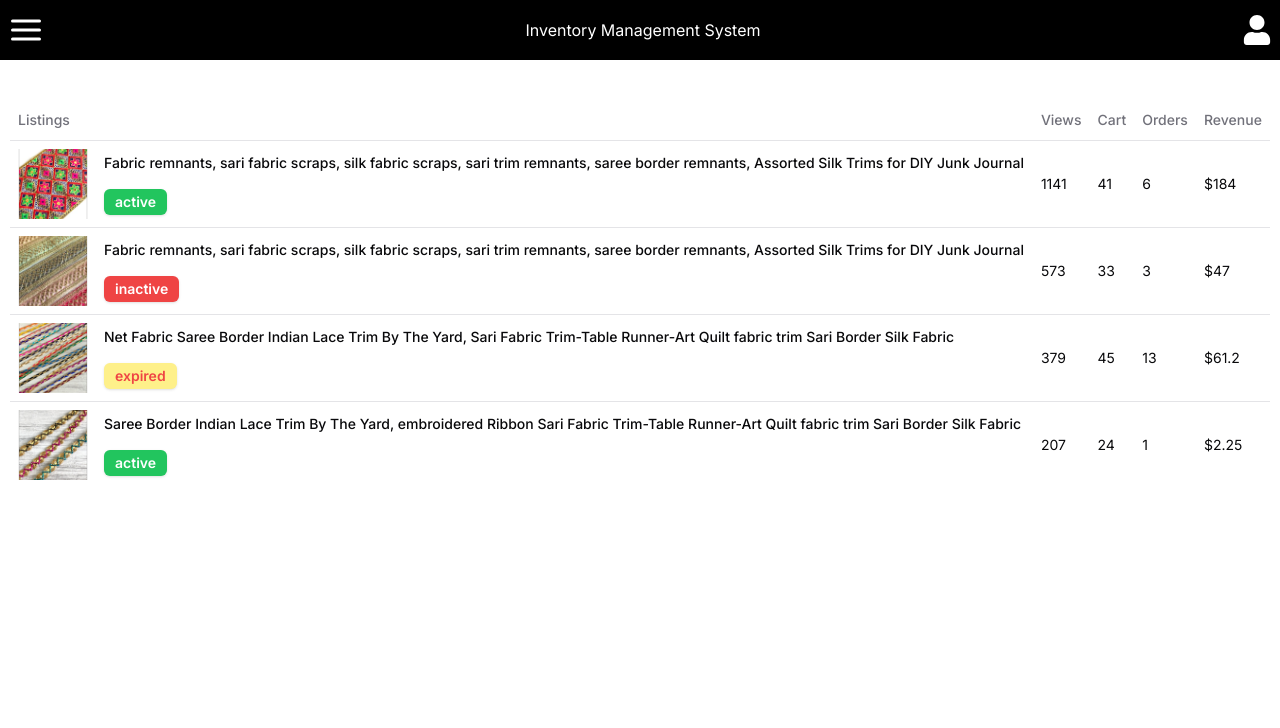
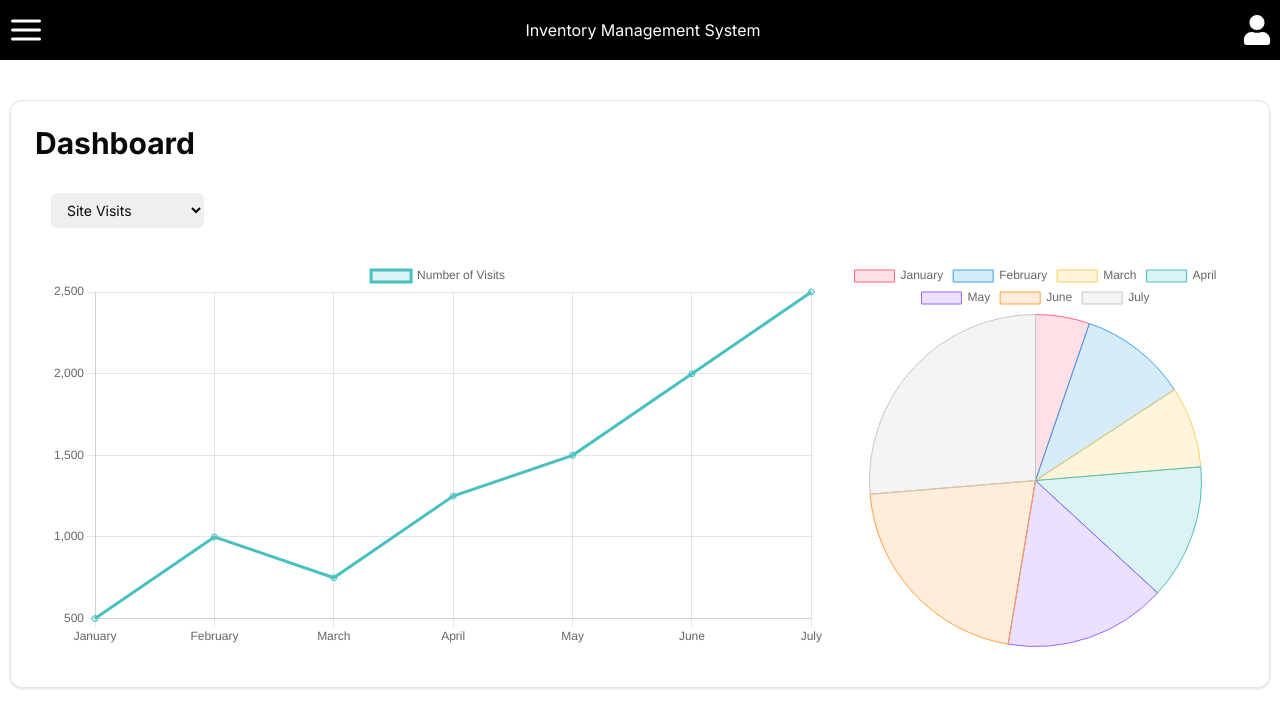
Before and after one commit to sn10-debug/test-inventory, a Next.js app: page /stats in a window 1280 px wide. Shown: the top 728 px of the page. Built offline with nearby package versions, Linux system fonts and the light colour scheme.

Commit message:
charts integrated for stats page

```diff
--- a/package.json
+++ b/package.json
@@ -21,7 +21,7 @@
     "@radix-ui/react-slot": "^1.0.2",
     "@radix-ui/react-tabs": "^1.0.4",
     "@reduxjs/toolkit": "^2.0.1",
-    "chart.js": "^4.4.2",
+    "chart.js": "^4.4.3",
     "class-variance-authority": "^0.7.0",
     "clsx": "^2.0.0",
     "filepond": "^4.30.6",
@@ -35,6 +35,7 @@
     "filepond-plugin-image-transform": "^3.8.7",
     "next": "^14.1.0",
     "react": "^18",
+    "react-chartjs-2": "^5.2.0",
     "react-dom": "^18",
     "react-filepond": "^7.1.2",
     "react-hook-form": "^7.49.2",
--- a/src/app/(inventory)/stats/page.tsx
+++ b/src/app/(inventory)/stats/page.tsx
@@ -1,12 +1,20 @@
-import React from 'react'
-import { StatsTable } from '@/components/stats/stats-table';
-const page = () => {
-  return (
-    <div>
+// pages/index.js
+import Dashboard from '@/components/stats/graph';
+import { Card } from '@/components/ui/card';
 
-      <StatsTable />
-    </div>
-  )
-}
+const data = {
+  labels: ['January', 'February', 'March', 'April', 'May', 'June', 'July'],
+  visits: [500, 1000, 750, 1250, 1500, 2000, 2500],
+  orders: [50, 120, 90, 150, 180, 210, 300],
+  conversionRates: [10, 12, 12, 12, 12, 10.5, 12],
+  revenue: [500, 1200, 900, 1500, 1800, 2100, 3000],
+};
 
-export default page
+const HomePage = () => (
+  <Card className='space-y-4 p-6'>
+    <h1 className='font-bold text-3xl'>Dashboard</h1>
+    <Dashboard data={data} />
+  </Card>
+);
+
+export default HomePage;
--- a/src/components/stats/graph.tsx
+++ b/src/components/stats/graph.tsx
@@ -1,94 +1,114 @@
+// components/Dashboard.js
 'use client';
-import React, { useState, useEffect } from 'react';
-import { Chart } from 'chart.js';
+import { useState } from 'react';
+import { Line, Pie } from 'react-chartjs-2';
+import { Chart as ChartJS, CategoryScale, LinearScale, PointElement, LineElement, Title, Tooltip, Legend, ArcElement } from 'chart.js';
 
-const LineChart = () => {
-  const [data, setData] = useState([]);
-  const [selectedMetric, setSelectedMetric] = useState('visits');
+ChartJS.register(CategoryScale, LinearScale, PointElement, LineElement, Title, Tooltip, Legend, ArcElement);
 
-  // Sample data (replace with your actual data fetching logic)
-  const sampleData = {
-    labels: ['Mon', 'Tue', 'Wed', 'Thu', 'Fri'],
+const Dashboard = ({ data }:{data:any}) => {
+  const [selectedGraph, setSelectedGraph] = useState('visits');
+
+  const chartData: { [key: string]: any } = {
+    visits: {
+      labels: data.labels,
       datasets: [
         {
-        label: 'Visits',
-        data: [100, 120, 150, 180, 200],
-        borderColor: 'rgba(255, 99, 132, 1)',
-        backgroundColor: 'rgba(255, 99, 132, 0.2)',
+          label: 'Number of Visits',
+          data: data.visits,
+          borderColor: 'rgba(75, 192, 192, 1)',
+          backgroundColor: 'rgba(75, 192, 192, 0.2)',
+          fill: true,
         },
+      ],
+    },
+    orders: {
+      labels: data.labels,
+      datasets: [
         {
-        label: 'Orders',
-        data: [5, 8, 12, 15, 18],
+          label: 'Number of Orders',
+          data: data.orders,
+          borderColor: 'rgba(153, 102, 255, 1)',
+          backgroundColor: 'rgba(153, 102, 255, 0.2)',
+          fill: true,
+        },
+      ],
+    },
+    conversionRates: {
+      labels: data.labels,
+      datasets: [
+        {
+          label: 'Conversion Rate (%)',
+          data: data.conversionRates,
+          borderColor: 'rgba(255, 159, 64, 1)',
+          backgroundColor: 'rgba(255, 159, 64, 0.2)',
+          fill: true,
+        },
+      ],
+    },
+    revenue: {
+      labels: data.labels,
+      datasets: [
+        {
+          label: 'Revenue ($)',
+          data: data.revenue,
           borderColor: 'rgba(54, 162, 235, 1)',
           backgroundColor: 'rgba(54, 162, 235, 0.2)',
+          fill: true,
         },
+      ],
+    },
+  };
+
+  const pieData = {
+    labels: data.labels,
+    datasets: [
       {
-        label: 'Conversion Rate',
-        data: [2.5, 3.33, 4, 4.76, 5],
-        borderColor: 'rgba(255, 206, 86, 1)',
-        backgroundColor: 'rgba(255, 206, 86, 0.2)',
-      },
-      {
-        label: 'Revenue',
-        data: [1000, 1500, 2000, 2500, 3000],
-        borderColor: 'rgba(75, 192, 192, 1)',
-        backgroundColor: 'rgba(75, 192, 192, 0.2)',
+        label: selectedGraph,
+        data: data[selectedGraph],
+        backgroundColor: [
+          'rgba(255, 99, 132, 0.2)',
+          'rgba(54, 162, 235, 0.2)',
+          'rgba(255, 206, 86, 0.2)',
+          'rgba(75, 192, 192, 0.2)',
+          'rgba(153, 102, 255, 0.2)',
+          'rgba(255, 159, 64, 0.2)',
+          'rgba(199, 199, 199, 0.2)',
+        ],
+        borderColor: [
+          'rgba(255, 99, 132, 1)',
+          'rgba(54, 162, 235, 1)',
+          'rgba(255, 206, 86, 1)',
+          'rgba(75, 192, 192, 1)',
+          'rgba(153, 102, 255, 1)',
+          'rgba(255, 159, 64, 1)',
+          'rgba(199, 199, 199, 1)',
+        ],
+        borderWidth: 1,
       },
     ],
   };
 
-  useEffect(() => {
-    const chartData = {
-      labels: sampleData.labels,
-      datasets: sampleData.datasets.filter(
-        (dataset) => dataset.label === selectedMetric
-      ),
-    };
-    setData(chartData);
-  }, [selectedMetric]);
-
-  const handleMetricChange = (event) => {
-    setSelectedMetric(event.target.value);
-  };
-
-  const chartRef = React.createRef();
-
-  useEffect(() => {
-    const ctx = chartRef.current.getContext('2d');
-    new Chart(ctx, {
-      type: 'line',
-      data,
-      options: {
-        scales: {
-          x: {
-            title: {
-              display: true,
-              text: 'Time Period',
-            },
-          },
-          y: {
-            title: {
-              display: true,
-              text: selectedMetric,
-            },
-          },
-        },
-      },
-    });
-  }, [data]);
-
   return (
-    <div>
-      <h2>Line Chart</h2>
-      <select value={selectedMetric} onChange={handleMetricChange}>
-        <option value="visits">Visits</option>
+    <div className='space-y-4 p-4'>
+      <div className="flex ">
+        <select className="mb-4 cursor-pointer items-center rounded-md px-3 py-2 text-sm outline-none focus:bg-accent" onChange={(e) => setSelectedGraph(e.target.value)} value={selectedGraph}>
+          <option value="visits">Site Visits</option>
           <option value="orders">Orders</option>
-        <option value="conversionRate">Conversion Rate</option>
+          <option value="conversionRates">Conversion Rate</option>
           <option value="revenue">Revenue</option>
         </select>
-      <canvas ref={chartRef} width={600} height={400} />
+      </div>
+      <div className="flex flex-col md:flex-row md:space-x-4 space-y-4 md:space-y-0 justify-center items-center">
+        <div className='w-full '>
+          <Line data={chartData[selectedGraph]} />
+        </div>
+        <div className=' h-3/4 w-2/4'>
+          <Pie data={pieData} />
+        </div>
+      </div>
     </div>
   );
 };
 
-export default LineChart;
+export default Dashboard;
```
Also changed, not shown: 1 other file (tests, documents, lock files or other folders). Lines whose indentation alone changed are shown as unchanged.
